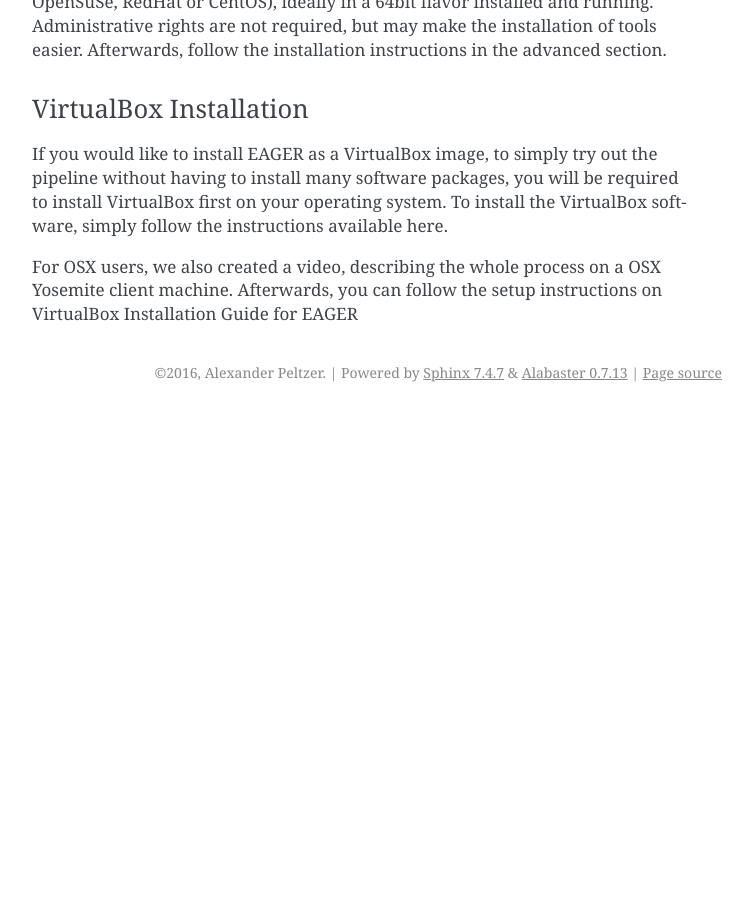
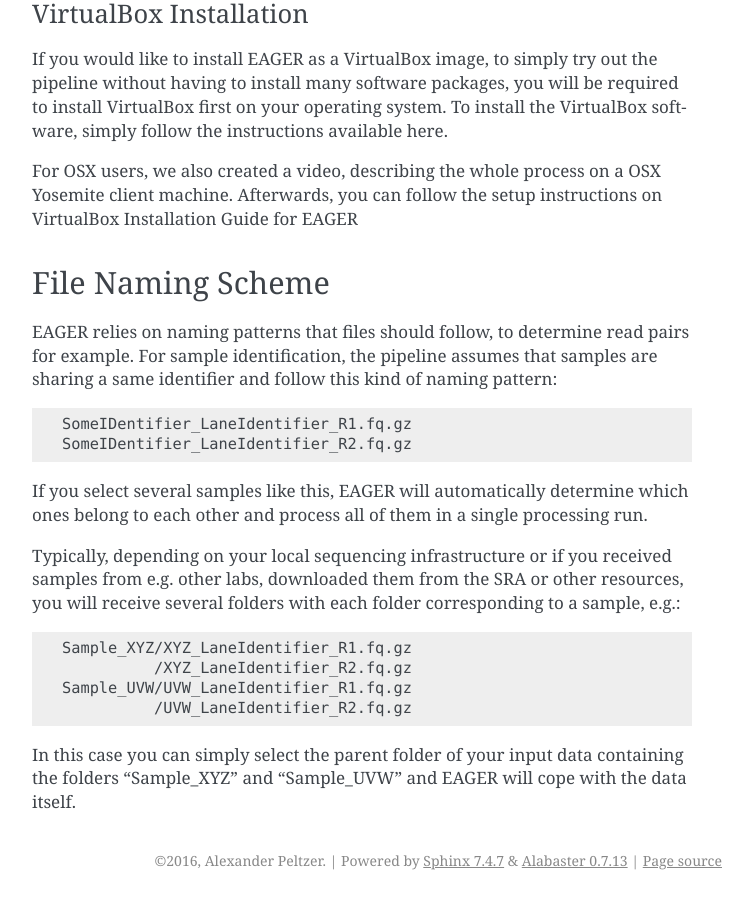
Before and after one commit to apeltzer/EAGER-GUI, a Sphinx documentation site: the page built from docs/contents/prerequisites.rst, in a window 1280 px wide and 900 px high, scrolled down 1717 px. Shown: the whole window, without its empty margins (388-1141 px from the left). Built offline with Sphinx 7.4.7, drawn with Linux system fonts in a browser that asks for light colours; before the commit the page ends 2129 px from its top, so only the background shows below that; some of the changed text lies outside the part shown.

Commit message:
Updated prerequisites

```diff
--- a/docs/contents/prerequisites.rst
+++ b/docs/contents/prerequisites.rst
@@ -44,3 +45,27 @@
 If you would like to install EAGER as a VirtualBox image, to simply try out the pipeline without having to install many software packages, you will be required to install VirtualBox first on your operating system. To install the VirtualBox software, simply follow the instructions available here.
 
 For OSX users, we also created a video, describing the whole process on a OSX Yosemite client machine. Afterwards, you can follow the setup instructions on VirtualBox Installation Guide for EAGER
+
+
+File Naming Scheme
+~~~~~~~~~~~~~~~~~~
+
+EAGER relies on naming patterns that files should follow, to determine read pairs for example. For sample identification, the pipeline assumes that samples are sharing a same identifier and follow this kind of naming pattern:
+
+.. code-block:: bash
+
+  SomeIDentifier_LaneIdentifier_R1.fq.gz
+  SomeIDentifier_LaneIdentifier_R2.fq.gz
+
+If you select several samples like this, EAGER will automatically determine which ones belong to each other and process all of them in a single processing run.
+
+Typically, depending on your local sequencing infrastructure or if you received samples from e.g. other labs, downloaded them from the SRA or other resources, you will receive several folders with each folder corresponding to a sample, e.g.:
+
+.. code-block:: bash
+
+  Sample_XYZ/XYZ_LaneIdentifier_R1.fq.gz
+            /XYZ_LaneIdentifier_R2.fq.gz
+  Sample_UVW/UVW_LaneIdentifier_R1.fq.gz
+            /UVW_LaneIdentifier_R2.fq.gz
+
+In this case you can simply select the parent folder of your input data containing the folders "Sample_XYZ" and "Sample_UVW" and EAGER will cope with the data itself.
```
Also changed, not shown: other parts of docs/contents/prerequisites.rst (+5 -4 lines).
